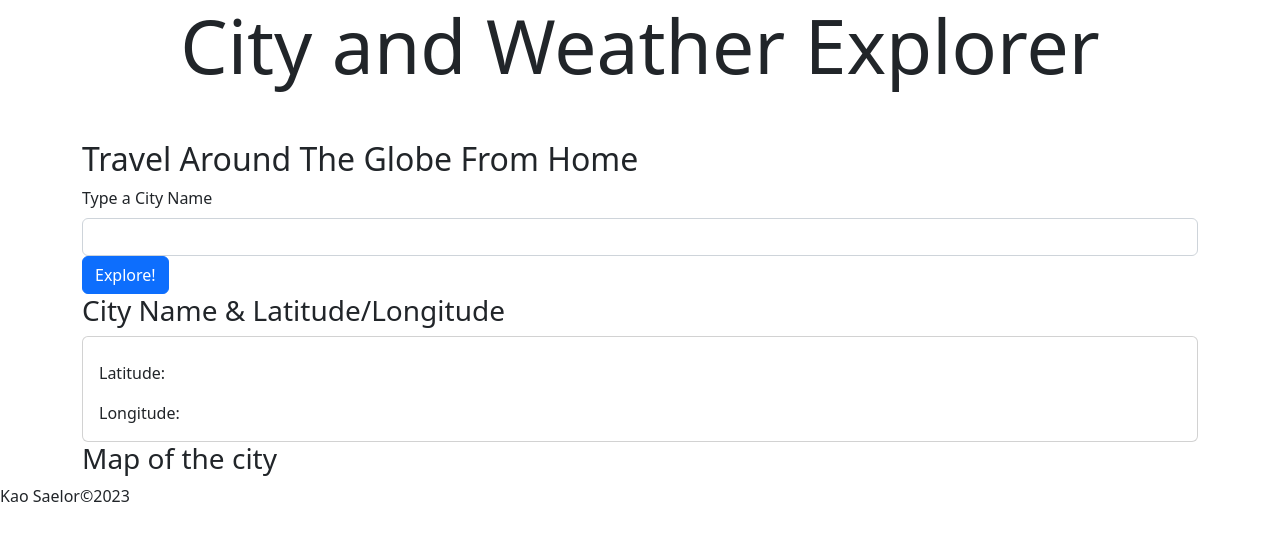
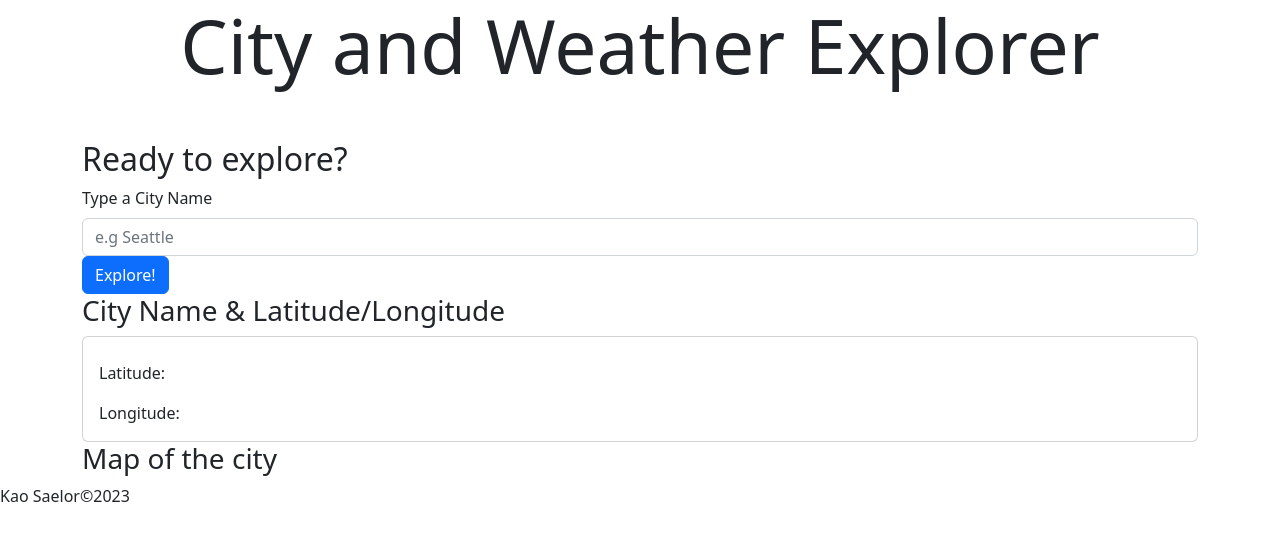
Before and after one commit to CodingKao/city-explorer, a React (Create React App) app: page / in a window 1280 px wide. Shown: the top 540 px of the page. Built offline with nearby package versions, Linux system fonts and the light colour scheme.

Commit message:
get img poster and text to render

```diff
--- a/src/Components/Form.js
+++ b/src/Components/Form.js
@@ -7,7 +7,7 @@ const CityForm = ({ onFormSubmit, onCityInputChange }) => (
             <Form.Label>Type a City Name</Form.Label>
         </Form.Group>
         <Form.Group>
-            <Form.Control type="text" onChange={onCityInputChange} />
+            <Form.Control type="text" onChange={onCityInputChange} placeholder='e.g Seattle'/>
         </Form.Group>
         <Form.Group>
             <Button className='city-button' type='submit'>Explore!</Button>
--- a/src/Components/Main.js
+++ b/src/Components/Main.js
@@ -62,7 +62,7 @@ class Main extends React.Component {
             <Container>
                 <Row>
                     <Col>
-                        <h2 className='city-header'>Travel Around The Globe From Home</h2>
+                        <h2 className='city-header'> Ready to explore?</h2>
                         <CityForm onFormSubmit={this.getCityData} onCityInputChange={this.handleCityInput} />
                     </Col>
                 </Row>
--- a/src/Components/Weather.js
+++ b/src/Components/Weather.js
@@ -11,7 +11,7 @@ class CityWeather extends React.Component {
         const { forecasts } = this.props;
         return (
             <div>
-                <h3>7 Day Forecast</h3>
+                <h3>Weather Forecast</h3>
                 {forecasts.map((forecast, index) => (
                     <Card key={index} style={{ marginBottom: '1rem' }}>
                         <Card.Header>
```
